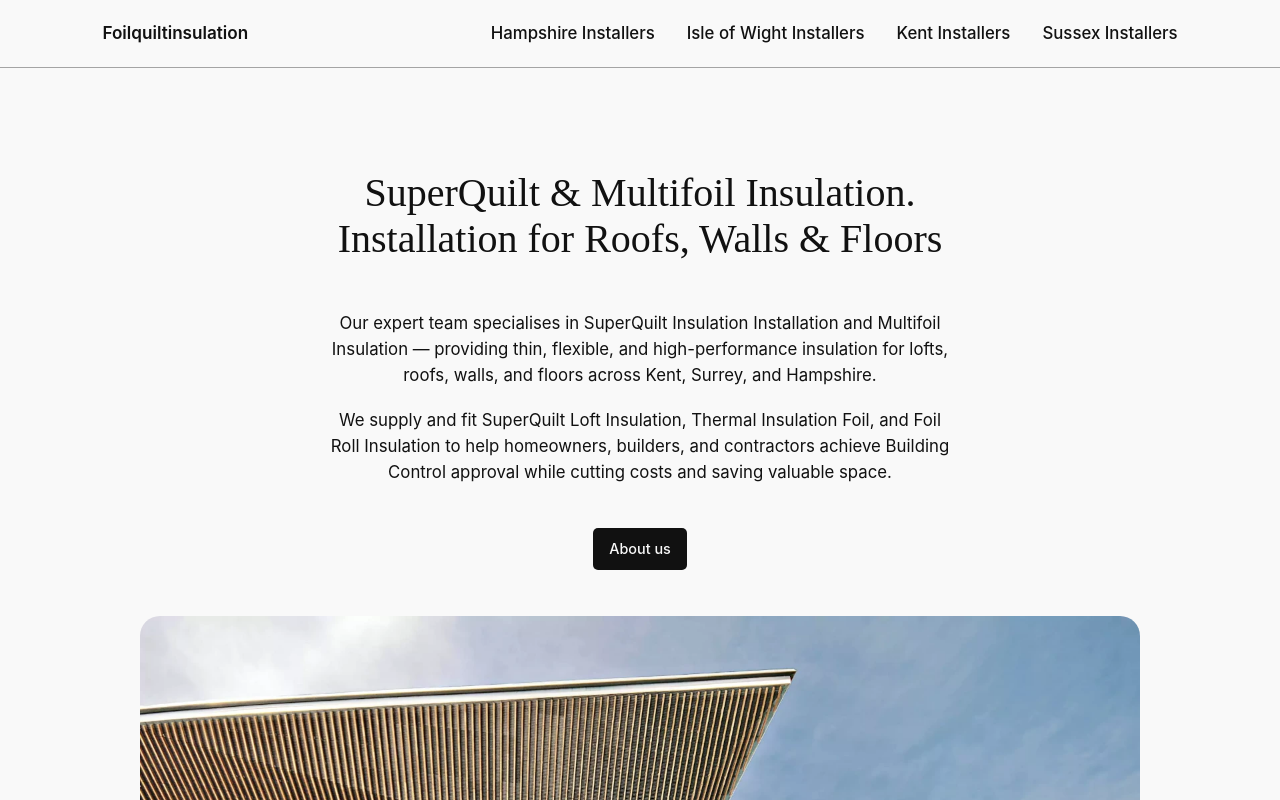
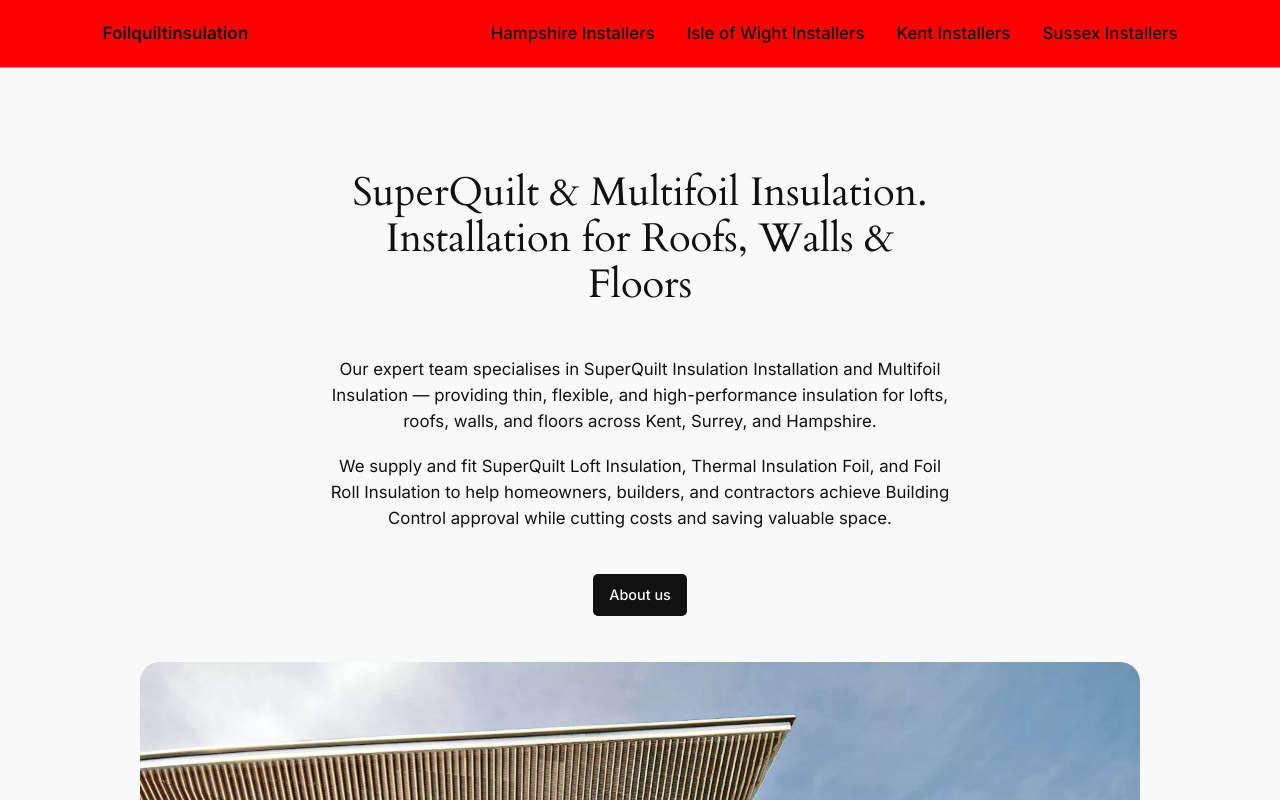
Before and after one commit to DAGarnish/foilquiltinsulation, a Next.js app: page / in a window 1280 px wide. Shown: the top 800 px of the page. Built offline with nearby package versions, Linux system fonts and the light colour scheme.

Commit message:
added header to be red

```diff
--- a/app/globals.css
+++ b/app/globals.css
@@ -1,5 +1,4 @@
 @import "tailwindcss";
-@import url('https://fonts.googleapis.com/css2?family=Cardo:ital,wght@0,400;0,700;1,400&family=Inter:ital,wght@0,300;0,400;0,500;0,600;0,700;1,400&display=swap');
 
 /* ============================================
    EXACT REPLICA OF TWENTY TWENTY-FOUR THEME
@@ -120,7 +119,7 @@
 
 /* ============ HEADER ============ */
 .site-header {
-  background-color: var(--color-base);
+  background-color: red;
   padding: 20px var(--sp-50);
   display: flex;
   justify-content: space-between;
--- a/app/layout.tsx
+++ b/app/layout.tsx
@@ -13,6 +13,11 @@
 }>) {
   return (
     <html lang="en">
+      <head>
+        <link rel="preconnect" href="https://fonts.googleapis.com" />
+        <link rel="preconnect" href="https://fonts.gstatic.com" crossOrigin="anonymous" />
+        <link href="https://fonts.googleapis.com/css2?family=Cardo:ital,wght@0,400;0,700;1,400&family=Inter:ital,wght@0,300;0,400;0,500;0,600;0,700;1,400&display=swap" rel="stylesheet" />
+      </head>
       <body>
         <div className="site-wrapper">
           {/* ── HEADER ── */}
```
